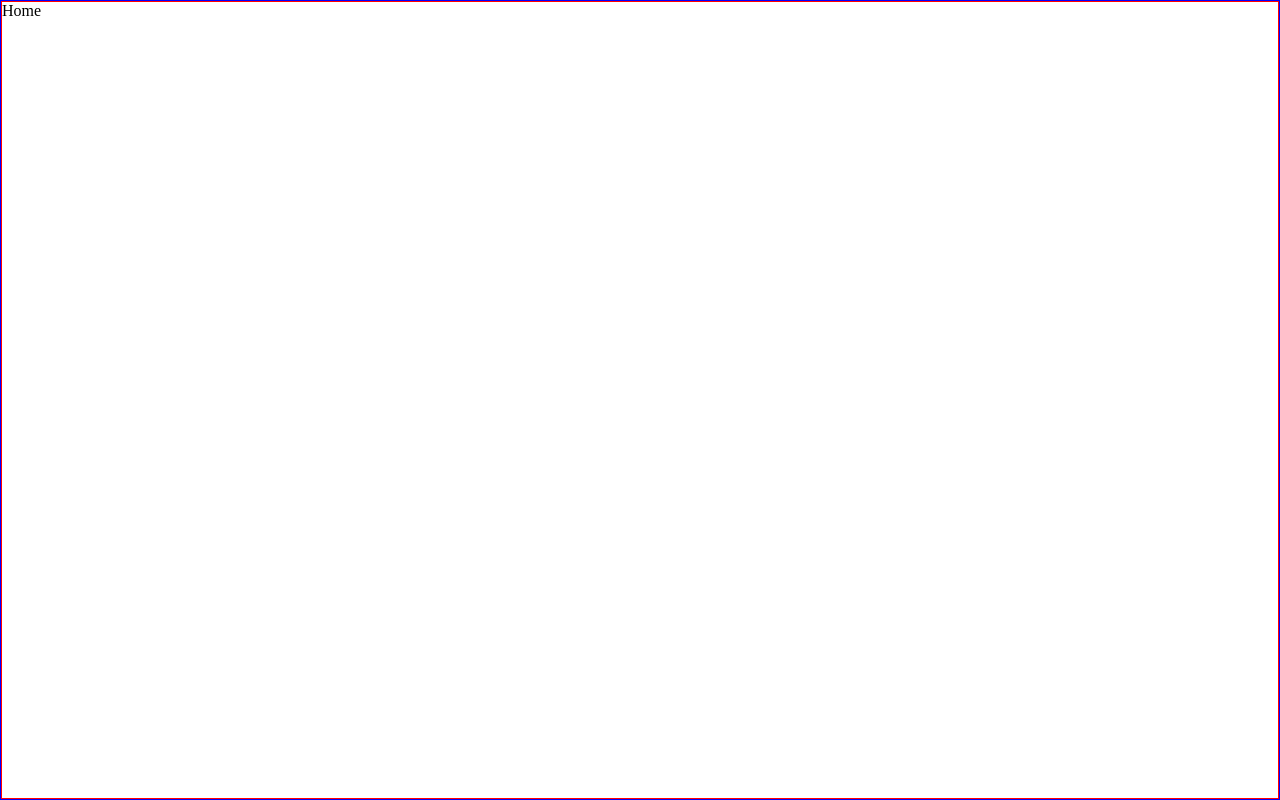
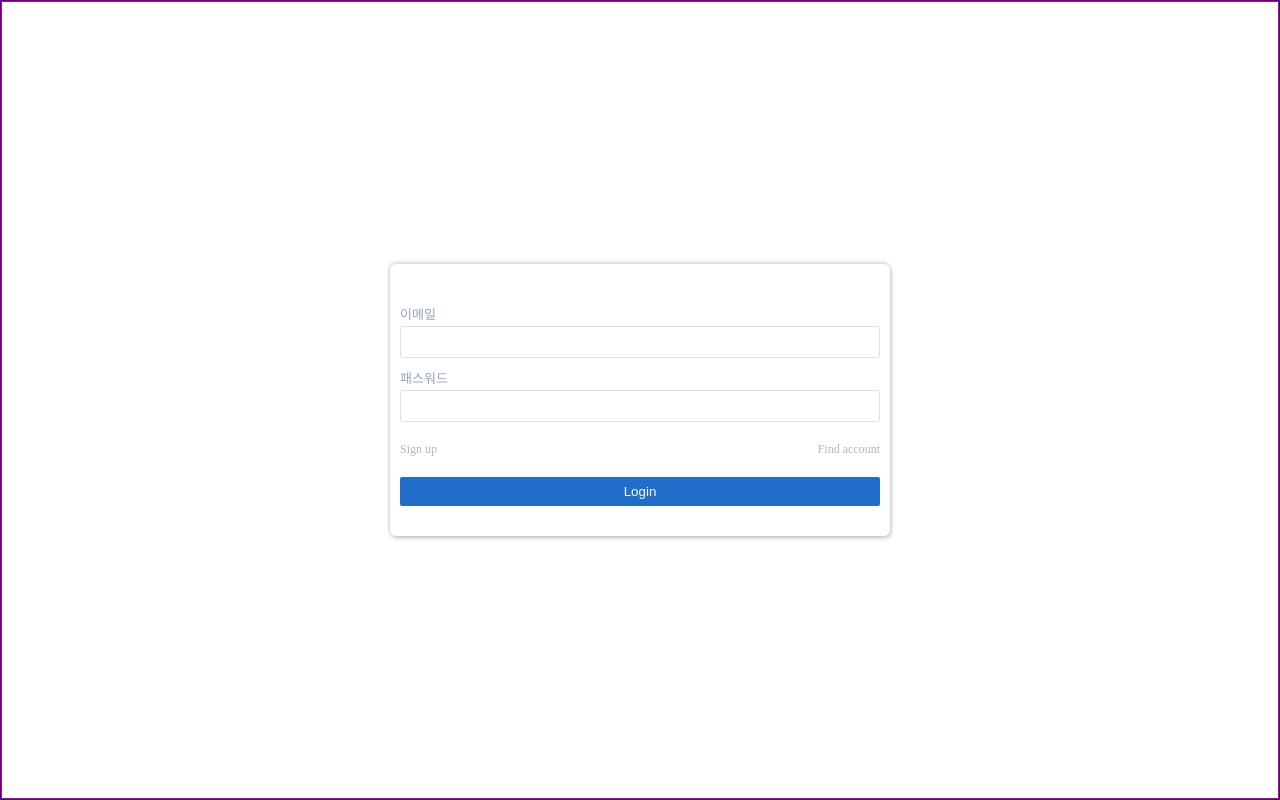
Before and after one commit to rhkdgns95/CookingPay-Client, a React (Create React App) app: page / in a window 1280 px wide. Built offline with nearby package versions, Linux system fonts and the light colour scheme.

Commit message:
#1.3 Login Form

```diff
--- a/src/App.tsx
+++ b/src/App.tsx
@@ -9,14 +9,14 @@ const App = () => (
   </BrowserRouter>
 );
 
-const LoggedOut = () => (
+const LoggedIn = () => (
     <Switch>
       <Route path={"/"} component={Home} exact />
       <Redirect to={"/"} from={"*"} />
     </Switch>
 );
 
-const LoggedIn = () => (
+const LoggedOut = () => (
   <Switch>
     <Route path={"/"} component={Login} exact/>
     <Redirect to={"/"} from={"*"} />
--- /dev/null
+++ b/src/Components/InputText/InputText.tsx
@@ -0,0 +1,61 @@
+import React from "react";
+import styled from "../../Styles/typed-components";
+
+const Container = styled.div`
+    margin: 10px auto;
+`;
+
+const Wrapper = styled.div`
+    display: flex;
+    // justify-content: center;
+    align-items: flex-start;
+    flex-flow: column-reverse;
+    width: 100%;
+`;
+
+const FormInput = styled.input`
+    width: 100%;
+    padding: 7.5px 10px;
+    border-radius: 3px;
+    border: 1px solid #dfdfdf;
+    outline: none;
+    &:focus,
+    &:hover {
+        outline: none;
+        & ~ label {
+            color: #7782ba;
+            transition: .2s;
+        }
+    }
+`;
+
+const FormLabel = styled.label`
+    width: 100%;
+    color: #94a5bb;
+    font-size: 13px;
+    margin-bottom: 3px;
+`;
+interface IProps {
+    id: string;
+    label: string;
+    value: string;
+    type: "text" | "password";
+    onChange: React.ChangeEventHandler<HTMLInputElement>;
+}
+
+const InputText: React.FC<IProps> = ({
+    id,
+    label,
+    value,
+    type,
+    onChange
+}) => (
+    <Container>
+        <Wrapper>
+            <FormInput id={`login_form_${id}`} type={type} onChange={onChange} value={value}/>
+            <FormLabel htmlFor={`login_form_${id}`}>{ label }</FormLabel>
+        </Wrapper>
+    </Container>
+);
+
+export default InputText;
--- /dev/null
+++ b/src/Components/InputText/index.tsx
@@ -0,0 +1,2 @@
+import InputText from "./InputText";
+export default InputText;
--- a/src/Routes/Login/Login.tsx
+++ b/src/Routes/Login/Login.tsx
@@ -1,7 +1,120 @@
-import React from "react";
+import React, { useState } from "react";
+import styled from "../../Styles/typed-components";
+import InputText from "../../Components/InputText";
+import { Link } from "react-router-dom";
 
-const Login = () => (
-    <div>Login </div>
-);
+const useFetch = () => {
+    const [value, setValue] = useState<string>('');
 
+    const onChange: React.ChangeEventHandler<HTMLInputElement> = (event) => {
+        const { target: { value }} = event;
+        setValue(value);
+    }
+
+    return {
+        value,
+        onChange
+    }
+}
+const Login = () => {
+    const email = useFetch();
+    const password = useFetch();
+
+    return (
+        <Container>
+            <Wrapper>
+                <LoginForm>
+                    <InputText type={"text"} label={"이메일"} id={"email"} value={email.value} onChange={email.onChange} />
+                    <InputText type={"password"} label={"패스워드"} id={"password"} value={password.value} onChange={password.onChange} />
+                    <Linkbar>
+                        <LinkButton to={"/"}>Sign up</LinkButton>
+                        <LinkButton to={"/"}>Find account</LinkButton>
+                    </Linkbar>
+                    <LoginButton type={'button'} value={"Login"} />
+                </LoginForm>
+            </Wrapper>
+        </Container>
+    );
+}
+
+const Container = styled.div`
+    height: 100%;
+    width: 100%;
+`;
+
+const Wrapper = styled.div`
+    height: 100%;
+    width: 100%;
+    display: flex;
+    justify-content: center;
+    align-items: center;
+`;
+
+const LoginForm = styled.div`
+    width: 90%;
+    max-width: 500px;
+    padding: 30px 10px;
+    border-radius: 6px;
+    box-shadow: 1px 2px 4px rgba(0,0,0,.24), -1px -2px 4px rgba(0,0,0,.14);
+`;
+
+const Linkbar = styled.div`
+    display: flex;
+    justify-content: space-between;
+    align-items: center;
+    padding: 10px 0;
+    width: 100%;
+`;
+const LinkButton = styled(Link)`
+    position: relative;
+    border: 0;
+    outline: 0;
+    font-size: 12px;
+    color: #b6b6b6;
+    transition: .2s;
+    &::after,
+    &::before {
+        content: "";
+        position: absolute;
+        width: 0;
+        height: 1px;
+        top: 100%;
+        margin-top: 5px;
+        left: 0;
+        background-color: #4f8dd4;
+        transition: inherit;
+    }
+    &::before {
+        border-top-left-radius: 50%;
+        border-bottom-left-radius: 50%;
+    }
+    &::after {
+        left: auto;
+        right: 0;
+        border-top-right-radius: 50%;
+        border-bottom-right-radius: 50%;
+    }
+    &:hover {
+        color: #206ec7;
+        &::after,
+        &::before {
+            width: 50%;
+        }
+    }
+`;
+const LoginButton = styled.input`
+    display: block;
+    width: 100%;
+    margin-top: 10px;
+    padding: 7px;
+    background-color: #206ec7;
+    color: white;
+    border: 0;
+    cursor: pointer;
+    border-radius: 2px;
+    transition: background-color .2s;
+    &:hover {
+        background-color: #154281;
+    }
+`;
 export default Login;
--- a/src/Types/global-styles.ts
+++ b/src/Types/global-styles.ts
@@ -15,11 +15,14 @@ export const GlobalStyles = createGlobalStyle`
     body {
         border: 1px solid ${props => props.theme.redColor};
     }
-
+    #root {
+        height: 100%;
+    }
     ul, li, a, p {
         padding: 0;
         margin: 0;
         list-style: none;
         color: inherit;
+        text-decoration: inherit;
     }
 `;
```
Also changed, not shown: 1 other file (tests, documents, lock files or other folders).
